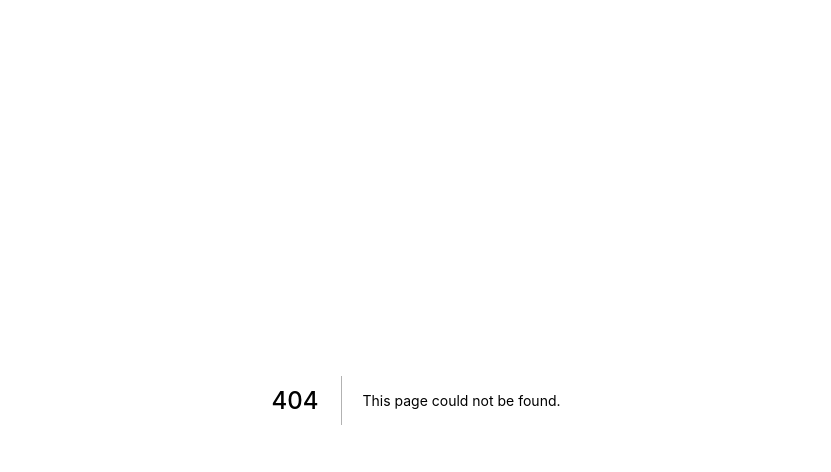
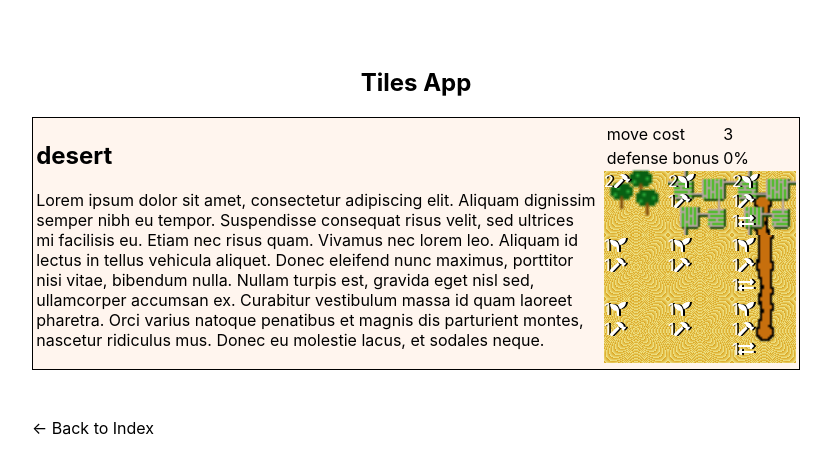
Before and after one commit to dblatcher/Tiles-game, a Next.js app: page /info/terrain/desert in a window 1280 px wide. Before the commit this address had no page. Shown: the top 472 px of the page, without its empty margins (224-1055 px from the left). Built offline with nearby package versions, Linux system fonts and the light colour scheme.

Commit message:
add terrain info pages

```diff
--- a/components/TileBoard.js
+++ b/components/TileBoard.js
@@ -31,13 +31,18 @@ export default class TileBoard extends React.Component {
     }
 
     renderTile(mapSquare, placesInSight) {
-        const { handleMapSquareClick, selectedSquare, selectedUnit, handleTileHoverEnter, mapGrid, interfaceMode, gameHasOpenDialogue, towns } = this.props;
+        const {
+            handleMapSquareClick, selectedSquare, selectedUnit,
+            handleTileHoverEnter, mapGrid, interfaceMode, infoPage,
+            gameHasOpenDialogue, towns = [] } = this.props;
+
         const town = towns.filter(town => town.mapSquare === mapSquare)[0]
 
-
-        const notInSight = !placesInSight.some(square => {
-            return square.x === mapSquare.x && square.y === mapSquare.y
-        })
+        const notInSight = infoPage
+            ? false
+            : !placesInSight.some(square => {
+                return square.x === mapSquare.x && square.y === mapSquare.y
+            })
 
 
 
@@ -54,6 +59,7 @@ export default class TileBoard extends React.Component {
                 adjacentSquares={this.getAdjacentSquares(mapSquare.x, mapSquare.y)}
                 gameHasOpenDialogue={gameHasOpenDialogue}
                 notInSight={notInSight}
+                showYields={infoPage}
             />
         )
     }
--- /dev/null
+++ b/components/info/TerrainInfo.js
@@ -0,0 +1,51 @@
+import TileBoard from '../TileBoard'
+
+
+
+import { MapSquare } from '../../lib/game-entities/MapSquare.tsx'
+
+import styles from './info.module.scss'
+
+export default class TerrainInfo extends React.Component {
+
+    render() {
+        const { terrainType } = this.props
+
+        const mapGrid = MapSquare.makeGrid(3, 3, function (x, y) {
+            let mapSquare = new MapSquare({
+                terrain: terrainType,
+                tree: x == 0 && y == 0,
+                irrigation: x >= 1 && y == 0,
+                mine: x == 0 && y == 1,
+                road: x == 2,
+            }, x, y)
+
+            return mapSquare
+        })
+
+
+        return (
+            <article className={styles.article}>
+
+
+                <div className={styles.sideBoxRight}>
+                    <table>
+                        <tbody>
+                            <tr><td>move cost</td><td>{terrainType.movementCost}</td></tr>
+                            <tr><td>defense bonus</td><td>{`${terrainType.defenseBonus * 100}%`}</td></tr>
+                        </tbody>
+                    </table>
+                    <TileBoard mapGrid={mapGrid} infoPage />
+                </div>
+                <h2>{terrainType.name}</h2>
+                <p>
+                    Lorem ipsum dolor sit amet, consectetur adipiscing elit. Aliquam dignissim semper nibh eu tempor. Suspendisse consequat risus velit, sed ultrices mi facilisis eu. Etiam nec risus quam. Vivamus nec lorem leo. Aliquam id lectus in tellus vehicula aliquet. Donec eleifend nunc maximus, porttitor nisi vitae, bibendum nulla. Nullam turpis est, gravida eget nisl sed, ullamcorper accumsan ex. Curabitur vestibulum massa id quam laoreet pharetra. Orci varius natoque penatibus et magnis dis parturient montes, nascetur ridiculus mus. Donec eu molestie lacus, et sodales neque.
+                </p>
+
+
+                <div className={styles.clear}></div>
+            </article>
+        )
+    }
+
+}
--- a/components/info/info.module.scss
+++ b/components/info/info.module.scss
@@ -10,6 +10,12 @@
     align-items: center;
     float: left;
     margin-right: .5em;
+
+    &Right {
+        float: right;
+        margin-right: 0;
+        margin-left: .5em;
+    }
 }
 
 .clear {
--- a/lib/game-entities/MapSquare.tsx
+++ b/lib/game-entities/MapSquare.tsx
@@ -11,7 +11,7 @@ class MapSquare {
     y: number
     constructor(input, x, y) {
         this.terrain = input.terrain
-        this.road = !!input.road
+        this.road =  input.terrain.isWater ? false : !!input.road
         this.tree = input.terrain.neverTrees ? false : !!input.tree
         this.mine = !input.terrain.canMine ? false : !!input.mine
         this.irrigation = !input.terrain.canIrrigate ? false : !!input.irrigation
--- a/lib/game-entities/TerrainType.tsx
+++ b/lib/game-entities/TerrainType.tsx
@@ -23,8 +23,9 @@ class TerrainType {
         this.movementCost = config.movementCost || 3
         this.defenseBonus = config.defenseBonus || 0
         this.isWater = config.isWater || false
-        this.neverTrees = config.neverTrees || false
-        this.neverTown = config.neverTown || false
+
+        this.neverTrees = config.isWater || config.neverTrees || false
+        this.neverTown = config.isWater || config.neverTown || false
         this.canMine = config.canMine || false
         this.canIrrigate = config.canIrrigate || false
 
--- /dev/null
+++ b/pages/info/terrain/[terrainName].js
@@ -0,0 +1,25 @@
+import React from 'react'
+import { useRouter } from 'next/router'
+import Layout from '../../../components/Layout'
+import TerrainInfo from '../../../components/info/TerrainInfo'
+
+import { terrainTypes } from '../../../lib/game-entities/TerrainType.tsx'
+
+const TerrainInfoPage = () => {
+    const router = useRouter()
+    const { terrainName } = router.query
+    const terrainType = terrainTypes[terrainName]
+
+    console.log('TerrainInfoPage!')
+
+    return (
+        <Layout backLinkText="Back to Index" backLinkUrl="/info">
+            {terrainType
+                ? <TerrainInfo terrainType={terrainType} />
+                : null
+            }
+        </Layout>
+    )
+}
+
+export default TerrainInfoPage
```
Also changed, not shown: pages/info/index.js (+20 -5 lines), pages/info/unit/[itemName].js (renamed from pages/info/[itemName].js, +5 -5 lines).
